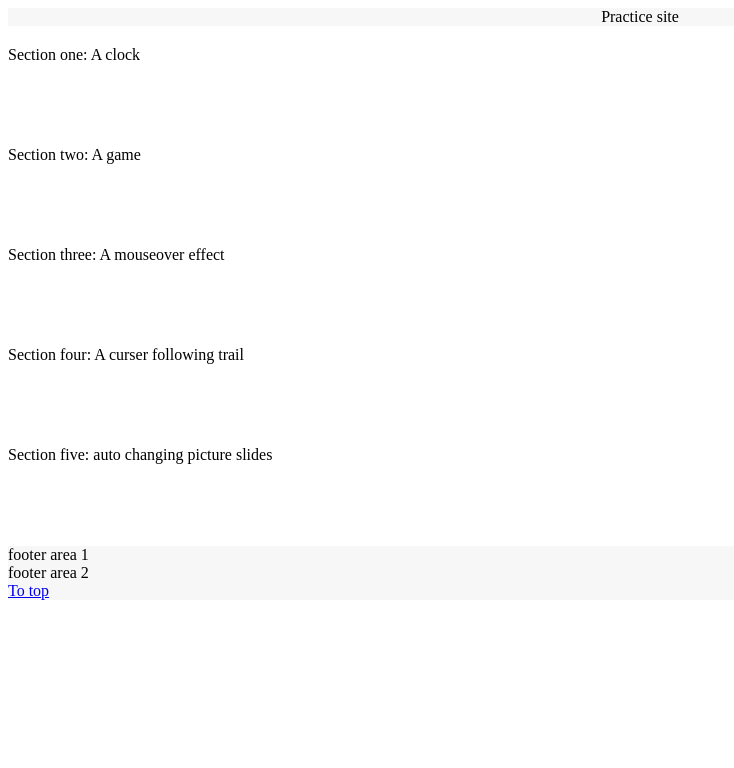
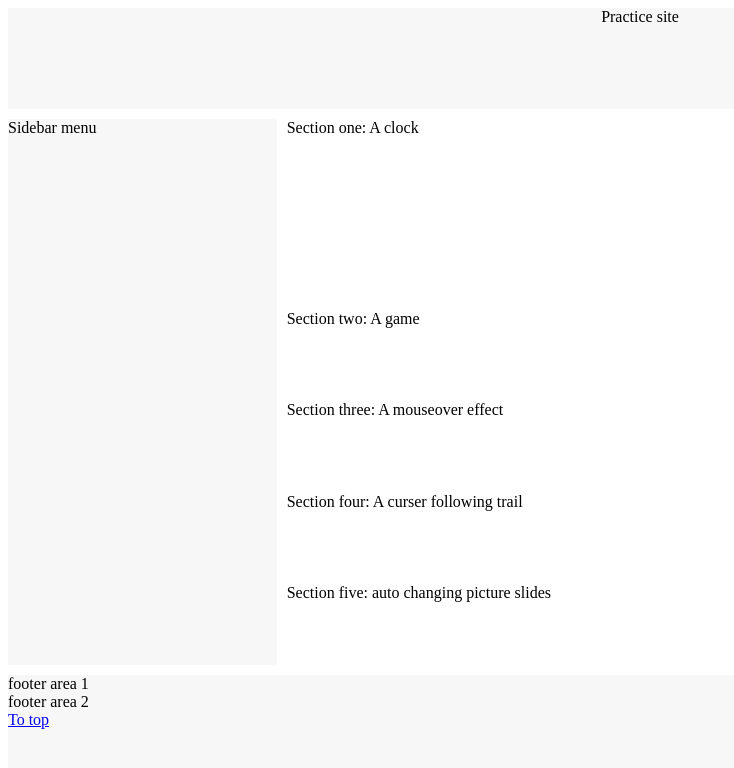
Before and after one commit to tgarratt/practice, a plain HTML site: page index.html in a window 1280 px wide. Shown: the whole page, without its empty margins (0-734 px from the left). Drawn offline with Linux system fonts and the light colour scheme.

Commit message:
set up layout using css grid

```diff
--- a/index.html
+++ b/index.html
@@ -4,45 +4,46 @@
         <title>Practice</title>
     </head>
 
-    <body>
+    <body class="grid-container">
 
     <!-- NAV BAR -->
-        <nav id="page-top">
-            <div class="nav-title">Practice site</div>
-        </nav>
+
+            <nav id="page-top">
+                <div class="nav-title">Practice site</div>
+            </nav>
+
+    <!-- TEXT BODY  -->
 
 
-    <!-- TEXT BODY  -->
-        <div class="text-body">
+            <!-- SIDEBAR MENU  -->
+            <div class="sidebar">Sidebar menu</div>
 
             <!-- CLOCK  -->
-            <div class="text-section">
+            <div class="grid-item">
                 <div>Section one: A clock</div>
 
-                <canvas id="ClockId" height="200" width="200"></canvas>
+                <canvas id="ClockId" height="100" width="100"></canvas>
             </div>
 
             <!-- GAME  -->
-            <div class="text-section">
+            <div class="grid-item">
                 <div>Section two: A game</div>
             </div>
 
             <!-- MOUSEOVER EFFECT  -->
-            <div class="text-section">
+            <div class="grid-item">
                 <div>Section three: A mouseover effect</div>
             </div>
 
             <!-- CURSER TRAIL  -->
-            <div class="text-section">
+            <div class="grid-item">
                 <div>Section four: A curser following trail</div>
             </div>
 
             <!-- PICTURE SLIDE  -->
-            <div class="text-section">
+            <div class="grid-item">
                 <div>Section five: auto changing picture slides</div>
             </div>
-
-        </div>
 
 
     <!-- FOOTER  -->
--- a/main.css
+++ b/main.css
@@ -7,7 +7,9 @@ body {
 
 
 /* NAV BAR */
+
 nav {
+    grid-column: 1 / span 5;
     background-color: #f7f7f7;
 }
 
@@ -18,13 +20,27 @@ nav {
 
 
 /* TEXT BODY */
-.text-section {
-    height: 100px;
+
+.sidebar {
+    grid-row: 2 / span 5;
+    background-color: #f7f7f7;
 }
 
+.grid-container {
+    display: grid;
+    grid-template-columns: auto auto auto auto auto;
+    grid-template-rows: auto auto auto auto auto auto auto;
+    grid-row-gap: 10px;
+    grid-column-gap: 10px;
+}
+
+.grid-item {
+    grid-column: 2 / span 4;
+}
 
 /* FOOTER */
 
 footer {
+    grid-column: 1 / span 5;
     background-color: #f7f7f7;
 }
```
